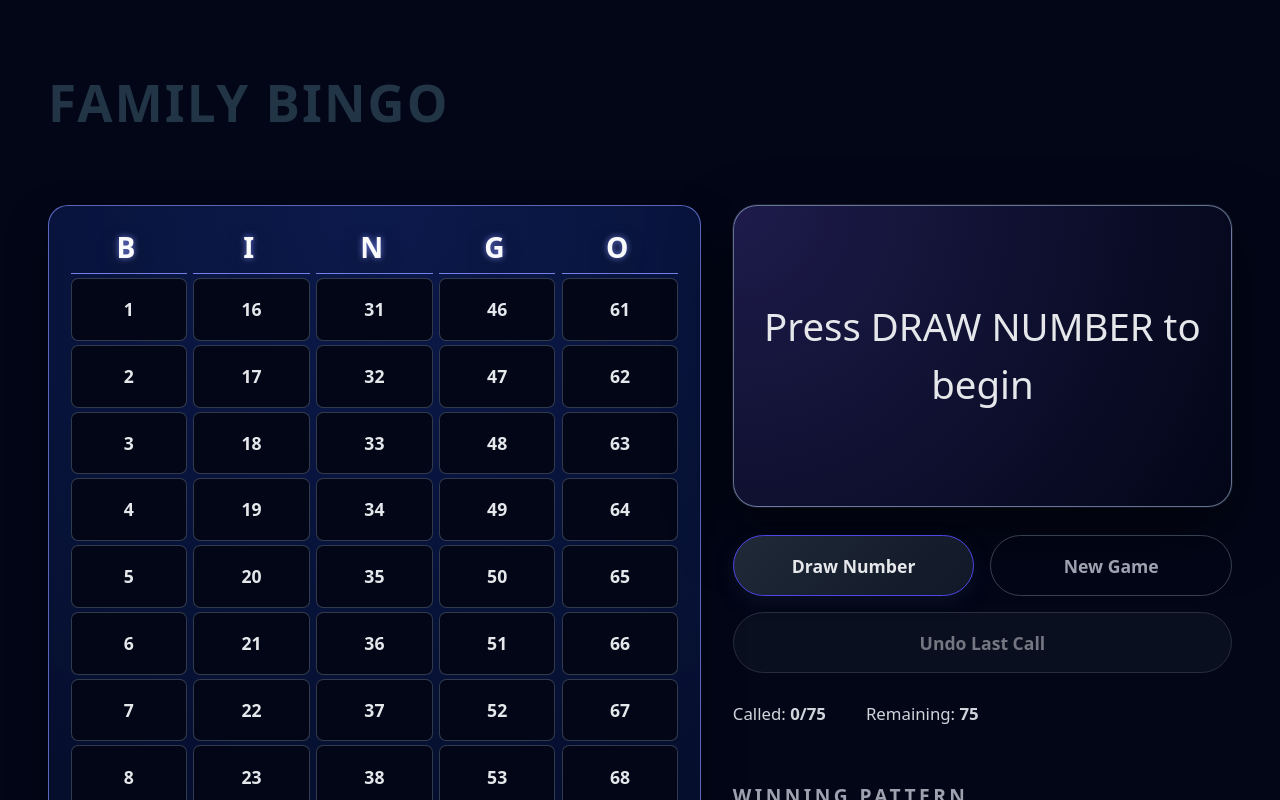
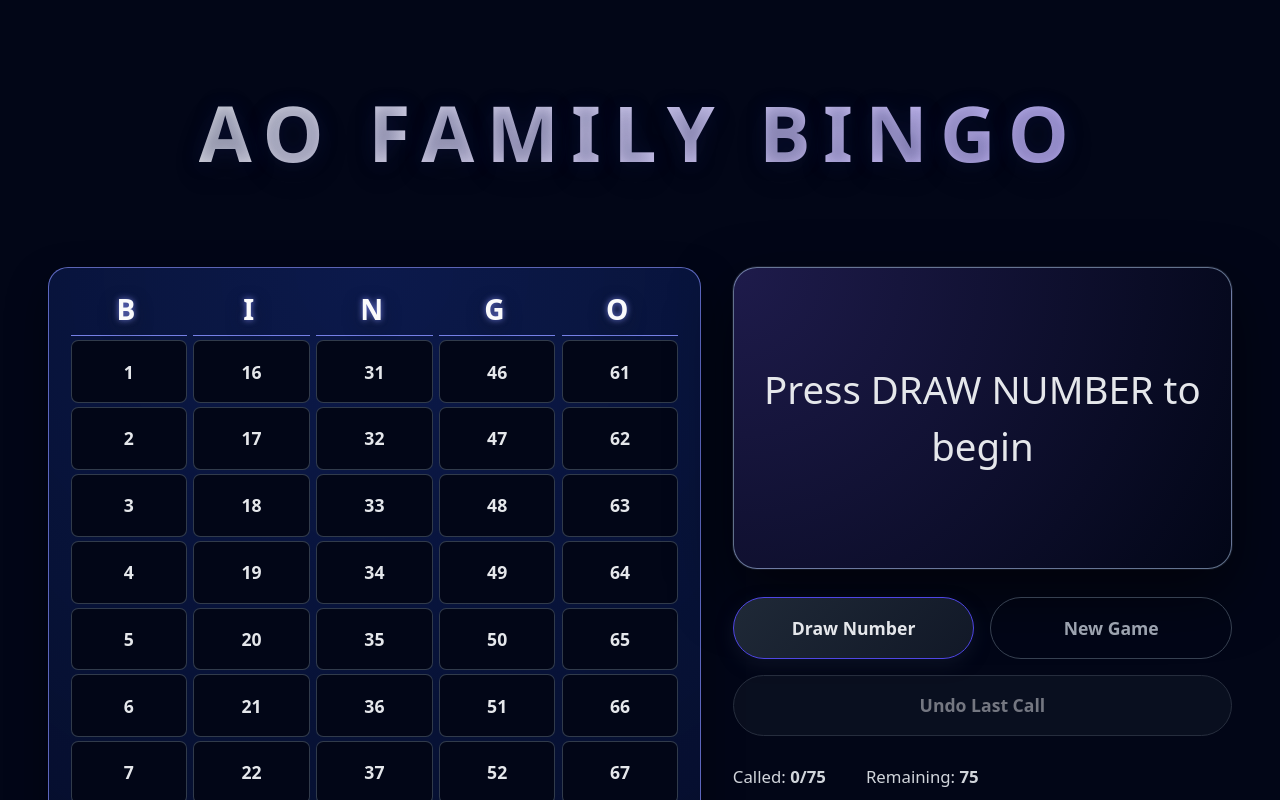
Before and after one commit to dianeatienza/bingo-draw-machine, a React (Vite) app: page / in a window 1280 px wide. Shown: the top 800 px of the page. Built offline with nearby package versions, Linux system fonts and the light colour scheme.

Commit message:
Header enhancements

```diff
--- a/src/App.css
+++ b/src/App.css
@@ -12,19 +12,30 @@
 .bingo-header {
   display: flex;
   flex-direction: column;
-  gap: 0.5rem;
+  gap: 0.35rem;
+  align-items: center;
+  text-align: center;
 }
 
 .bingo-title {
-  font-size: clamp(2.75rem, 4vw, 3.25rem);
-  font-weight: 700;
-  letter-spacing: 0.04em;
+  font-size: clamp(3.2rem, 6vw, 4.8rem);
+  font-weight: 800;
+  letter-spacing: 0.16em;
   text-transform: uppercase;
+  background: linear-gradient(135deg, #e5e7eb, #c4b5fd);
+  -webkit-background-clip: text;
+  background-clip: text;
+  color: transparent;
+  text-shadow:
+    0 0 18px rgba(12, 19, 72, 0.44),
+    0 10px 30px rgba(36, 35, 35, 0.197);
 }
 
 .bingo-subtitle {
-  font-size: 1.1rem;
+  font-size: 1rem;
   color: #a0aec0;
+  text-transform: uppercase;
+  letter-spacing: 0.32em;
 }
 
 .bingo-layout {
--- a/src/App.tsx
+++ b/src/App.tsx
@@ -146,7 +146,7 @@ function App() {
   return (
     <div className="bingo-root">
       <header className="bingo-header">
-        <h1 className="bingo-title">Family Bingo</h1>
+        <h1 className="bingo-title">AO Family Bingo</h1>
         {/* <p className="bingo-subtitle">
           Large-screen friendly control panel for live games
         </p> */}
```
